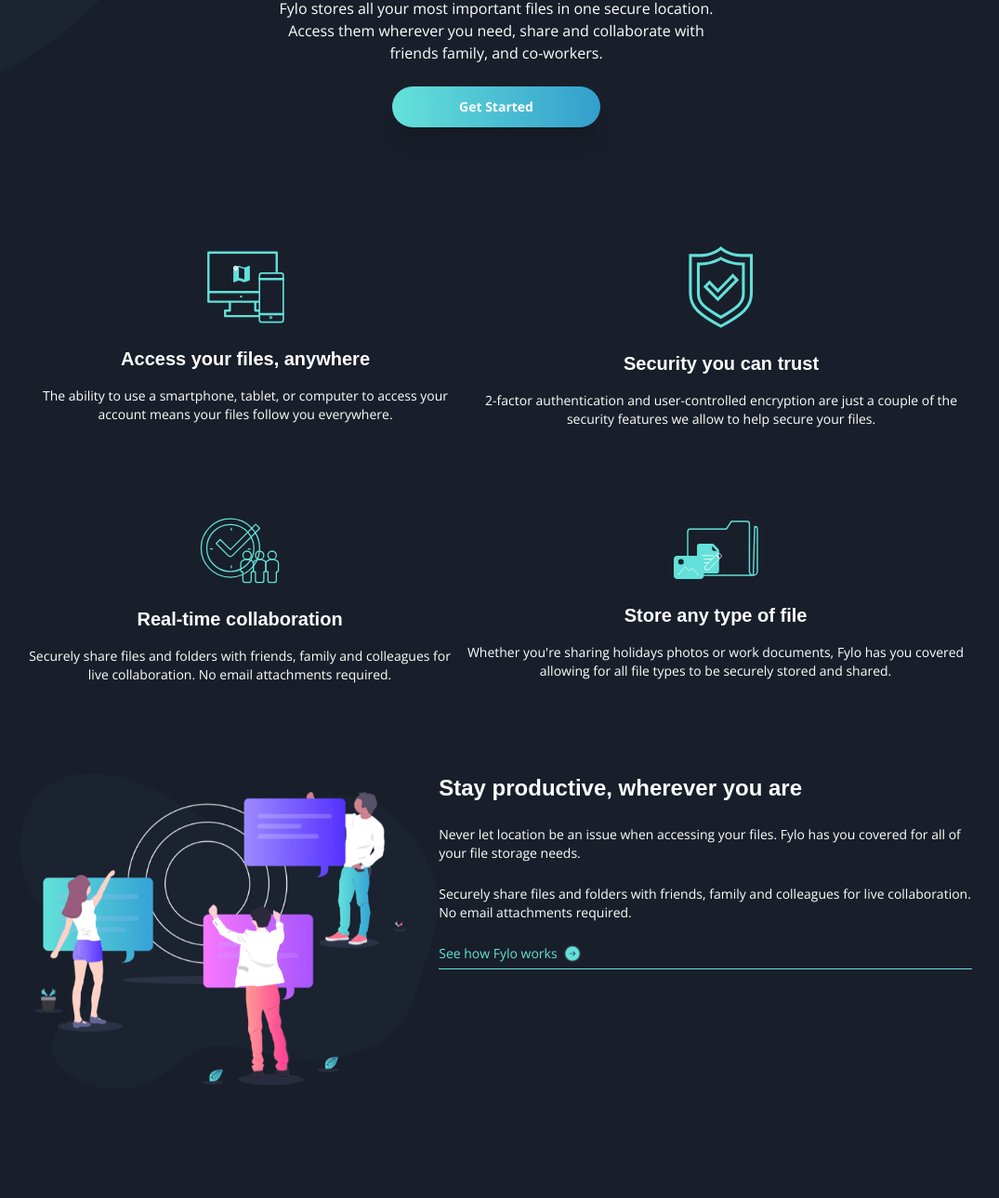
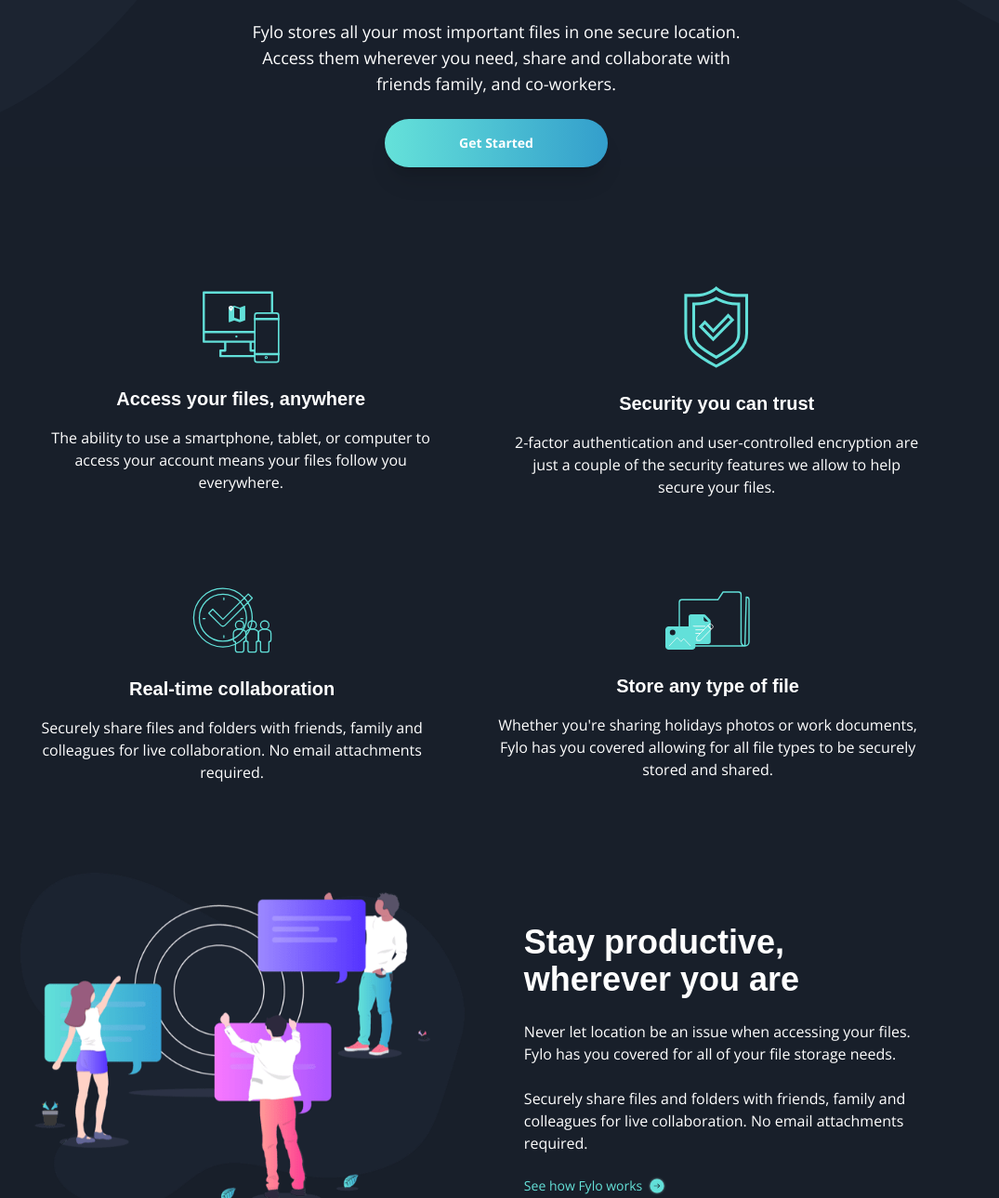
Before and after one commit to alexl8819/fylo-dark-theme-landing-page, a website built with Parcel: page src/index.html in a window 1280 px wide. Shown: the part 801-2090 px from the top of the page at 93% size, without its empty margins (106-1181 px from the left). Built offline with nearby package versions, Linux system fonts and the light colour scheme.

Commit message:
tweaking intro component

```diff
--- a/src/index.html
+++ b/src/index.html
@@ -26,17 +26,17 @@
       <div class="w-full mb-32 flex justify-center bg-dark-blue-intro bg-curvy-mobile lg:bg-curvy-desktop bg-no-repeat bg-contain bg-bottom">
         <div class="max-w-xs lg:max-w-5xl">
           <header class="flex flex-row justify-between items-center py-8 text-sm text-white">
-            <img class="w-20" src="./images/logo.svg" alt="header site logo" />
+            <img class="w-20 lg:w-40" src="./images/logo.svg" alt="header site logo" />
             <nav class="w-auto">
-              <ol class="list-none flex flex-row space-x-4">
+              <ol class="list-none flex flex-row space-x-4 lg:space-x-12">
                 <li>
-                  <a href="#">Features</a>
+                  <a class="font-raleway" href="#">Features</a>
                 </li>
                 <li>
-                  <a href="#">Team</a>
+                  <a class="font-raleway" href="#">Team</a>
                 </li>
                 <li>
-                  <a href="#">Sign In</a>
+                  <a class="font-raleway" href="#">Sign In</a>
                 </li>
               </ol>
             </nav>
@@ -45,25 +45,25 @@
             <figure>
               <img src="./images/illustration-intro.png" alt="illustration intro" />
             </figure>
-            <h1 class="text-2xl lg:text-[2.5rem] leading-9 lg:leading-[3.5rem] font-bold font-raleway text-center my-5 lg:mx-40">All your files in one secure location, accessible anywhere.</h1>
+            <h1 class="text-2xl lg:text-4xl leading-9 lg:leading-[3.5rem] font-bold font-raleway text-center my-5 lg:mx-40">All your files in one secure location, accessible anywhere.</h1>
 
-            <p class="text-sm lg:text-base text-center mb-6 px-3.5 lg:mx-64">Fylo stores all your most important files in one secure location. Access them wherever
+            <p class="text-sm lg:text-lg text-center mb-6 px-3.5 lg:px-60">Fylo stores all your most important files in one secure location. Access them wherever
             you need, share and collaborate with friends family, and co-workers.</p>
 
-            <button class="bg-cyan w-56 py-3 px-6 rounded-s-full rounded-e-full bg-gradient-to-r from-cyan to-blue text-sm font-bold shadow-xl">Get Started</button>
+            <button class="bg-cyan w-60 py-4 px-6 rounded-s-full rounded-e-full bg-gradient-to-r from-cyan to-blue text-sm font-bold shadow-xl">Get Started</button>
           </section>
         </div>
       </div>
       <div class="w-full flex justify-center">
         <div class="max-w-xs lg:max-w-5xl">
-          <div class="flex flex-col lg:flex-row">
+          <div class="flex flex-col lg:flex-row justify-evenly">
             <div class="flex flex-col justify-center items-center text-white mb-24">
               <figure>
                 <img src="./images/icon-access-anywhere.svg" alt="access anywhere icon" />
               </figure>
               <h2 class="font-raleway font-bold text-xl mt-6 mb-4">Access your files, anywhere</h2>
 
-              <p class="text-sm text-center">The ability to use a smartphone, tablet, or computer to access your account means your
+              <p class="text-sm lg:text-base text-center lg:px-8">The ability to use a smartphone, tablet, or computer to access your account means your
               files follow you everywhere.</p>
             </div>
             <div class="flex flex-col justify-center items-center text-white mb-24">
@@ -72,7 +72,7 @@
               </figure>
               <h2 class="font-raleway font-bold text-xl mt-6 mb-4">Security you can trust</h2>
 
-              <p class="text-sm text-center">2-factor authentication and user-controlled encryption are just a couple of the security
+              <p class="text-sm lg:text-base text-center lg:px-14">2-factor authentication and user-controlled encryption are just a couple of the security
               features we allow to help secure your files.</p>
             </div>
           </div>
@@ -83,7 +83,7 @@
               </figure>
               <h2 class="font-raleway font-bold text-xl mt-6 mb-4">Real-time collaboration</h2>
 
-              <p class="text-sm text-center">Securely share files and folders with friends, family and colleagues for live collaboration.
+              <p class="text-sm lg:text-base text-center lg:px-4">Securely share files and folders with friends, family and colleagues for live collaboration.
               No email attachments required.</p>
             </div>
             <div class="flex flex-col justify-center items-center text-white mb-24">
@@ -92,7 +92,7 @@
               </figure>
               <h2 class="font-raleway font-bold text-xl mt-6 mb-4">Store any type of file</h2>
 
-              <p class="text-sm text-center">Whether you're sharing holidays photos or work documents, Fylo has you covered allowing for all
+              <p class="text-sm lg:text-base text-center lg:px-14">Whether you're sharing holidays photos or work documents, Fylo has you covered allowing for all
               file types to be securely stored and shared.</p>
             </div>
           </div>
@@ -100,16 +100,16 @@
       </div>
       <div class="w-full mb-28 flex justify-center">
         <section class="max-w-xs lg:max-w-5xl">
-          <div class="flex flex-col lg:flex-row">
-            <figure class="mb-12">
+          <div class="flex flex-col lg:flex-row justify-evenly items-center">
+            <figure class="w-full mb-12">
               <img src="./images/illustration-stay-productive.png" alt="stay productive illustration" />
             </figure>
-            <div class="flex flex-col">
-              <h2 class="font-raleway font-bold text-[1.2rem] lg:text-2xl text-white text-center lg:text-left">Stay productive, wherever you are</h2>
+            <div class="w-full flex flex-col lg:px-16">
+              <h2 class="font-raleway font-bold text-[1.2rem] lg:text-4xl text-white text-center lg:text-left">Stay productive, wherever you are</h2>
 
-              <p class="text-sm text-white text-left my-6">Never let location be an issue when accessing your files. Fylo has you covered for all of your file storage needs.</p>
+              <p class="text-sm lg:text-base text-white text-left my-6">Never let location be an issue when accessing your files. Fylo has you covered for all of your file storage needs.</p>
 
-              <p class="text-sm text-white text-left">Securely share files and folders with friends, family and colleagues for live collaboration. No email attachments required.</p>
+              <p class="text-sm lg:text-base text-white text-left">Securely share files and folders with friends, family and colleagues for live collaboration. No email attachments required.</p>
 
               <button type="button" class="flex flex-row items-center border-b border-b-cyan pb-1.5 mt-6">
                 <span class="text-cyan text-sm mr-1.5">See how Fylo works</span>
```
